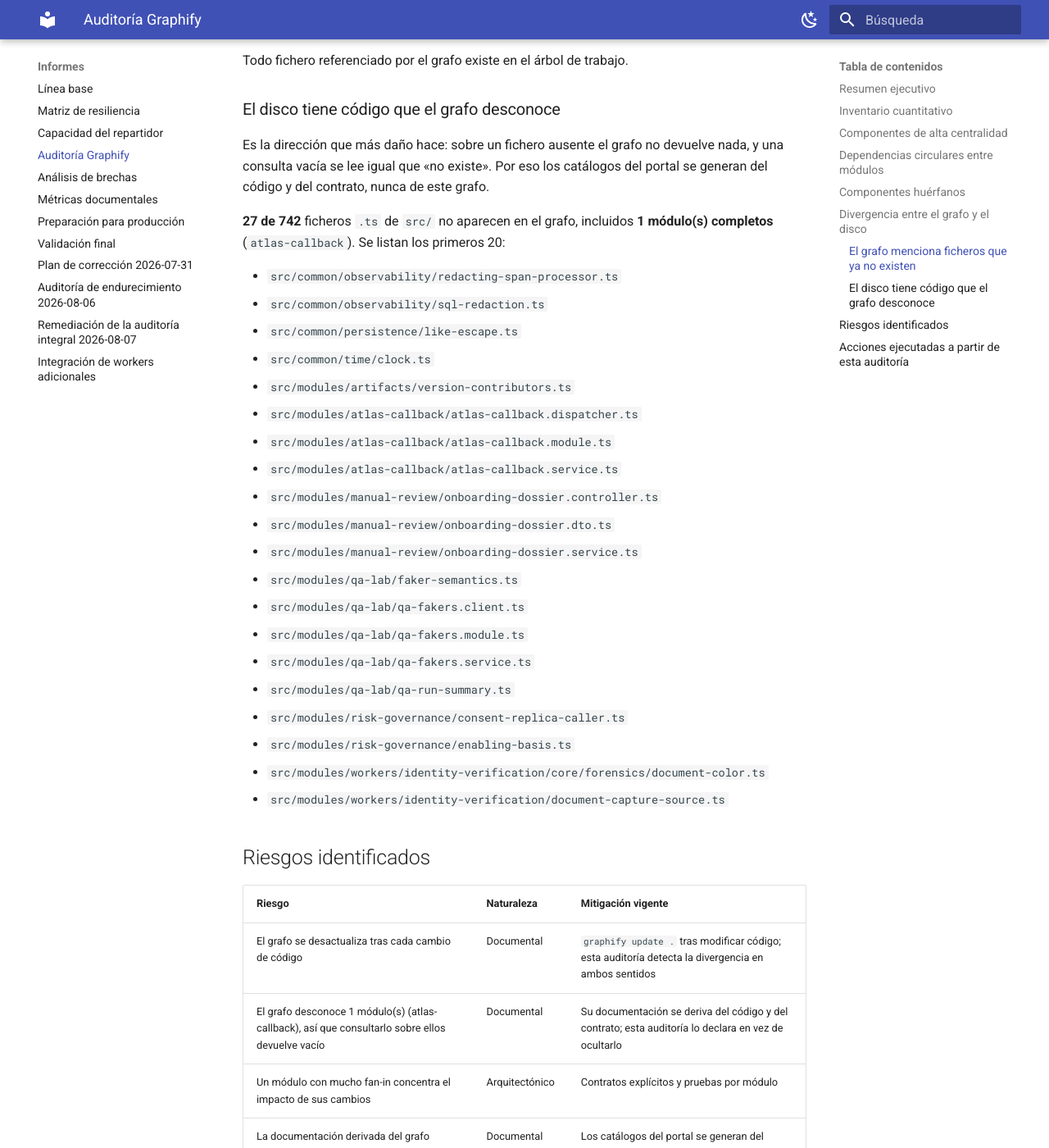
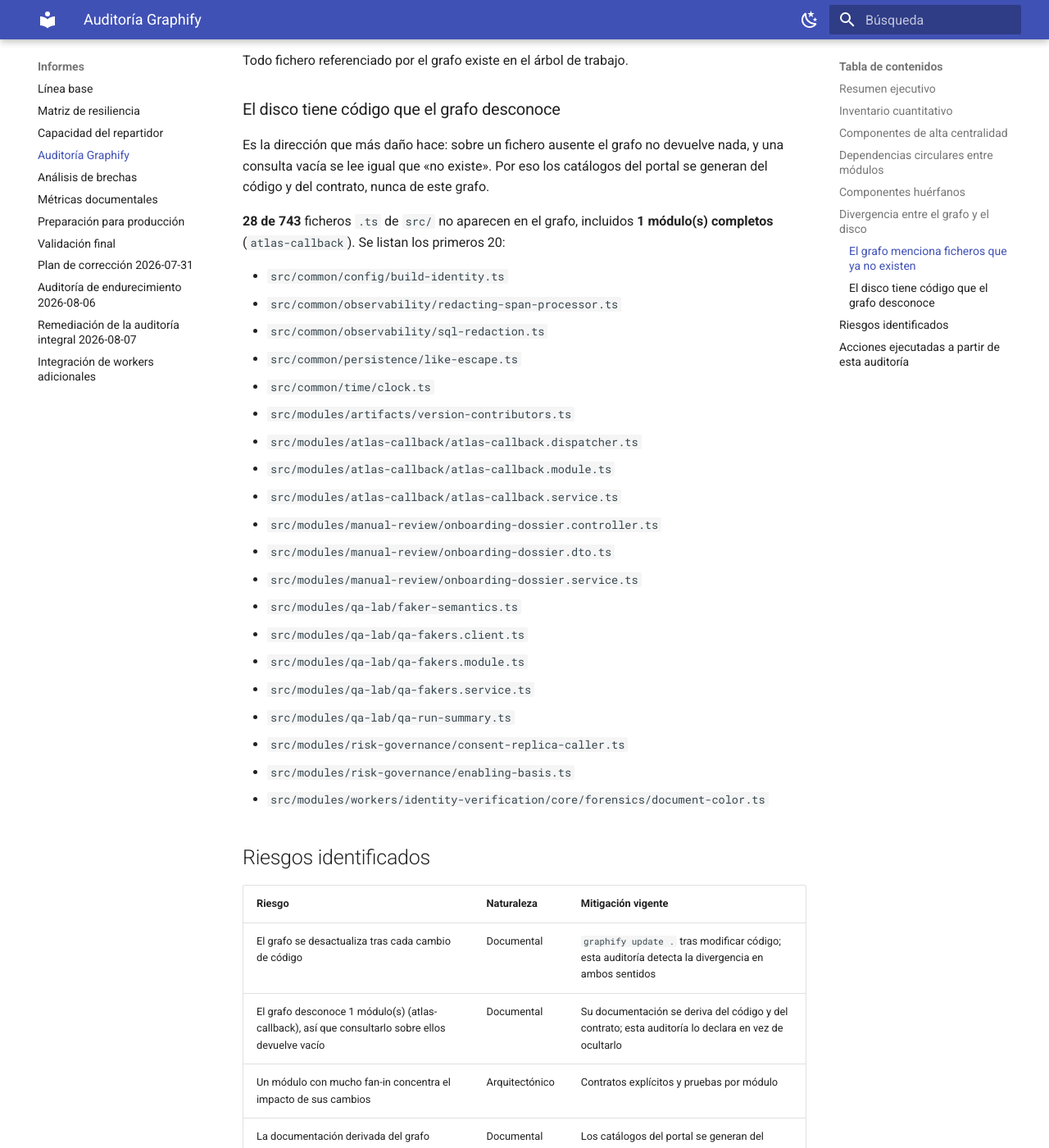
Before and after one commit to PabloArauzCaballero/AtlasDecisionEngineBackend, an MkDocs documentation site: the page built from docs/reports/graphify-audit.md, in a window 1280 px wide and 1400 px high, scrolled down 4112 px. Shown: the whole window at 82% size. Built offline with MkDocs 1.6.1 and Material for MkDocs 9.7.7, drawn with Linux system fonts in a browser that asks for light colours.

Commit message:
docs(graphify): regenerar el informe del grafo tras añadir build-identity.ts
El CI regenera docs/ y falla si difiere. Sólo cambian los contadores (742 -> 743 ficheros) y el
primer archivo listado como fuera del grafo.

Co-Authored-By: Claude Sonnet 5.5 <noreply@anthropic.com>

```diff
--- a/docs/reports/graphify-audit.md
+++ b/docs/reports/graphify-audit.md
@@ -13,7 +13,7 @@ El grafo contiene **12281 nodos** y **29289 relaciones** repartidos en
 **32 módulos de dominio** en `src/modules/`, de los cuales
 todos están registrados en `src/app.module.ts` (comprobado sobre el fichero, no supuesto).
 
-El grafo cubre **715 de 742**
+El grafo cubre **715 de 743**
 ficheros TypeScript de `src/` (96 %).
 **1 módulo(s) de dominio no aparecen en absoluto**: `atlas-callback`. Consultar el grafo sobre ellos no devuelve nada, así que su documentación **no** se deriva de aquí.
 
@@ -112,8 +112,9 @@ Es la dirección que más daño hace: sobre un fichero ausente el grafo no devue
 consulta vacía se lee igual que «no existe». Por eso los catálogos del portal se generan del
 código y del contrato, nunca de este grafo.
 
-**27 de 742** ficheros `.ts` de `src/` no aparecen en el grafo, incluidos **1 módulo(s) completos** (`atlas-callback`). Se listan los primeros 20:
+**28 de 743** ficheros `.ts` de `src/` no aparecen en el grafo, incluidos **1 módulo(s) completos** (`atlas-callback`). Se listan los primeros 20:
 
+- `src/common/config/build-identity.ts`
 - `src/common/observability/redacting-span-processor.ts`
 - `src/common/observability/sql-redaction.ts`
 - `src/common/persistence/like-escape.ts`
@@ -133,7 +134,6 @@ código y del contrato, nunca de este grafo.
 - `src/modules/risk-governance/consent-replica-caller.ts`
 - `src/modules/risk-governance/enabling-basis.ts`
 - `src/modules/workers/identity-verification/core/forensics/document-color.ts`
-- `src/modules/workers/identity-verification/document-capture-source.ts`
 
 ## Riesgos identificados
 
```
